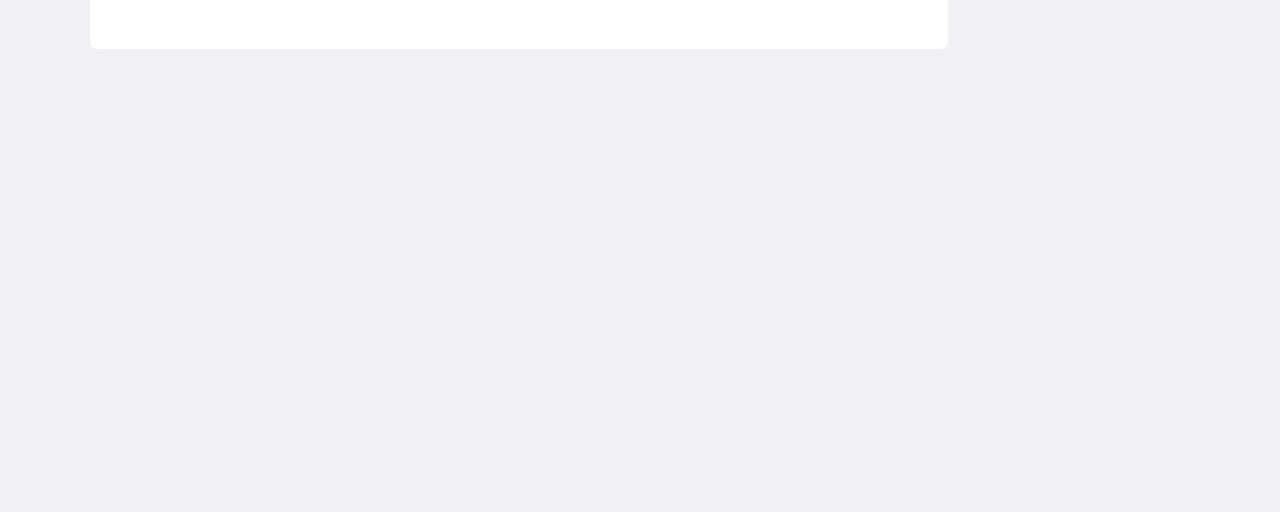
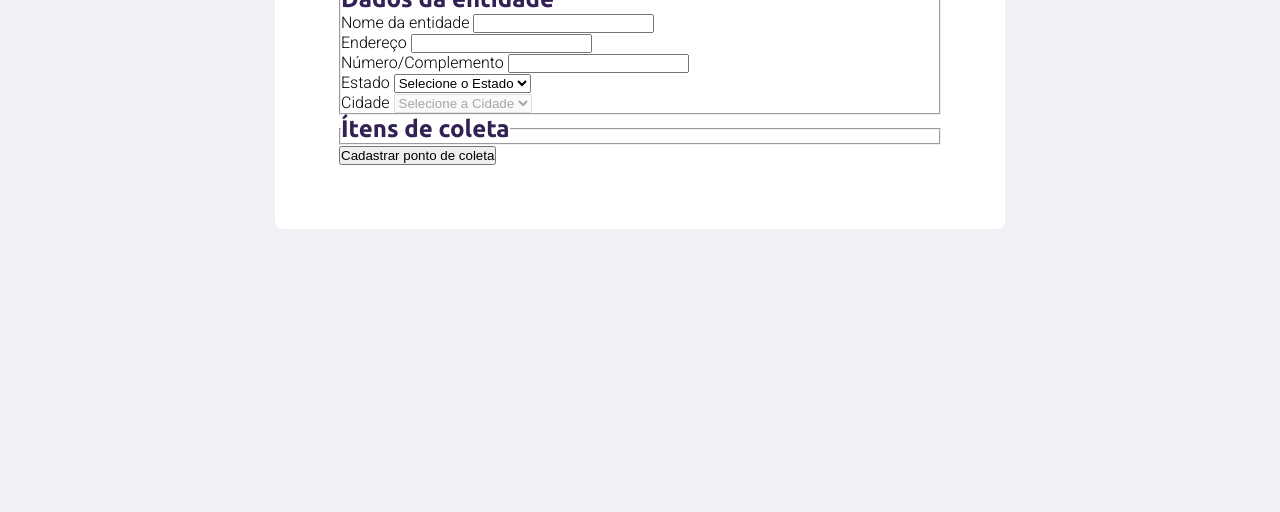
Before and after one commit to spop1987/Ecoleta, a plain HTML site: page create-point.html in a window 1280 px wide. Shown: the part 288-800 px from the top of the page. Drawn offline with Linux system fonts and the light colour scheme.

Commit message:
New changes in Cadastro do Ponto

```diff
--- a/create-point.html
+++ b/create-point.html
@@ -23,8 +23,52 @@
         </header>
         <form action="">
             <h1>Cadastro do ponto de coleta</h1>
+            <fieldset>
+                <legend>
+                    <h2>Dados da entidade</h2>
+                </legend>
+
+                <div class="field">
+                    <label for="name">Nome da entidade</label>
+                    <input type="text" name="name">
+                </div>
+
+                <div class="field-group">
+                    <div class="field">
+                        <label for="address">Endereço</label>
+                        <input type="text" name="address">
+                    </div>
+                    <div class="field">
+                        <label for="address2">Número/Complemento</label>
+                        <input type="number" name="address2">
+                    </div>
+                </div>
+
+                <div class="field-group">
+                    <div class="field">
+                        <label for="state">Estado</label>
+                        <select name="uf">
+                            <option value="">Selecione o Estado</option>
+                        </select>
+                    </div>
+                    <div class="field">
+                        <label for="city" >Cidade</label>
+                        <select name="city" disabled>
+                            <option value="">Selecione a Cidade</option>
+                        </select>
+                    </div>
+                </div>
+
+            </fieldset>
 
 
+
+            <fieldset>
+                <legend>
+                    <h2>Ítens de coleta</h2>
+                </legend>
+            </fieldset>
+            <button type="submit">Cadastrar ponto de coleta</button>
         </form>
     </div>
 </body>
--- a/styles/create-point.css
+++ b/styles/create-point.css
@@ -1,7 +1,7 @@
 #page-create-point{
     width: 90%;
     max-width: 1100px;
-
+    /*alinhamento de caixa (pelo lado de fora da caixa) */
     margin: 0 auto;
 }
 #page-create-point header{
@@ -25,9 +25,12 @@
 }
 form {
     background-color: white;
+    /*alinhamento de caixa (pelo lado de fora da caixa) */
+    margin: 80px auto;
     /* preenchimento */
     margin-top: 80px;
     padding: 64px;
     border-radius: 8px;
     max-width: 730px;
+    box-sizing: border-box;
 }
--- a/styles/main.css
+++ b/styles/main.css
@@ -5,6 +5,7 @@
 *{
     margin: 0;
     padding: 0;
+    box-sizing: border-box;
 }
 
 html {
```
